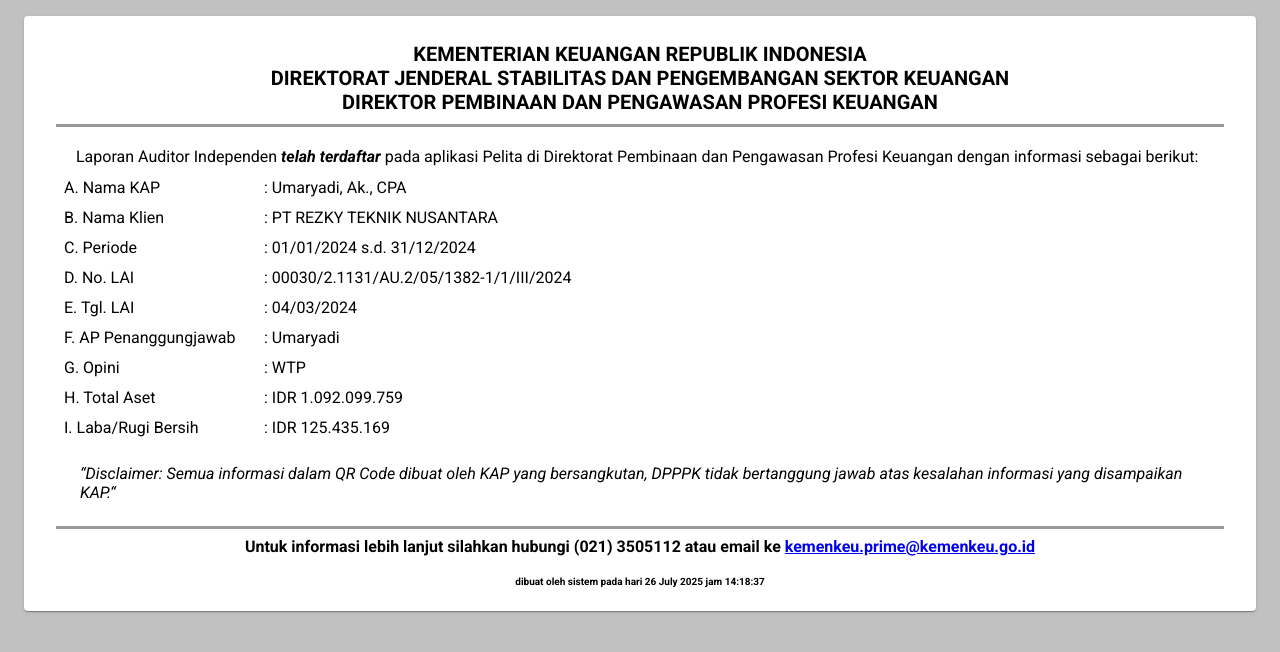
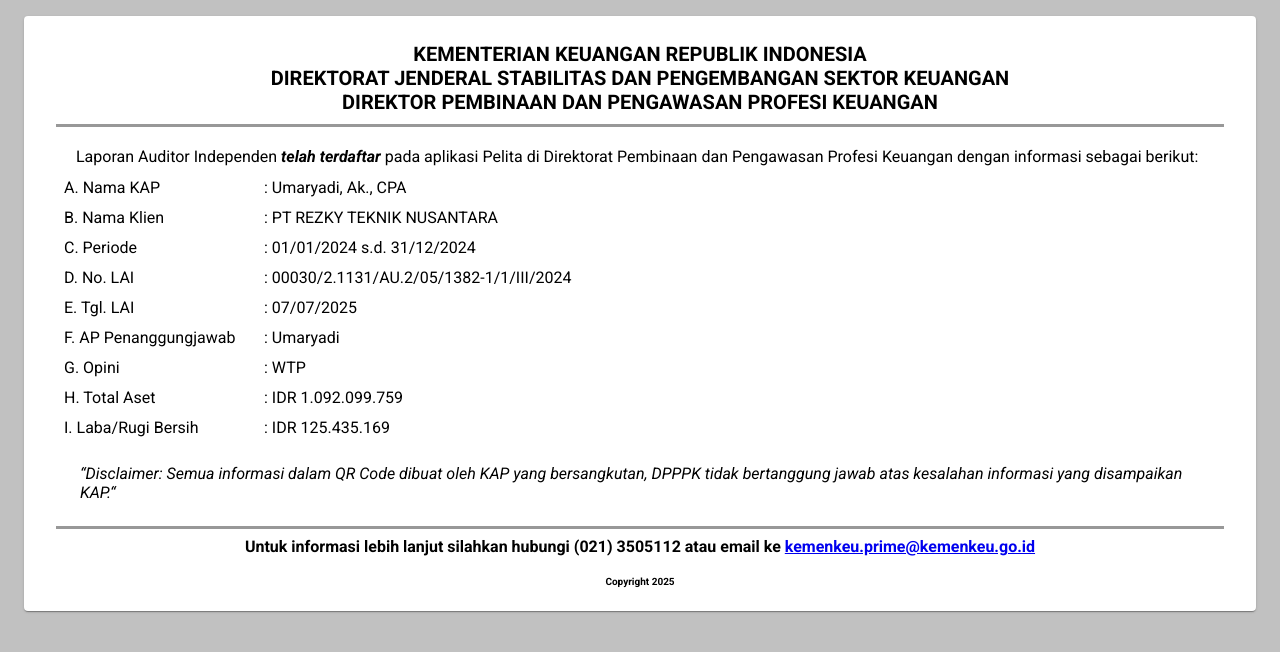
Before and after one commit to pelita-apikemenkeu/api, a plain HTML site: page index.html in a window 1280 px wide. Drawn offline with Linux system fonts and the light colour scheme.

Commit message:
Update and rename cslaporankeuangan.html to index.html

```diff
--- a/cslaporankeuangan.html
+++ b/index.html
@@ -148,7 +148,7 @@
 								E. Tgl. LAI
 							</div>
 							<div class='data-content'>
-								04/03/2024
+								07/07/2025
 							</div>
 						</div>
 						<div class='data-container'>
@@ -192,7 +192,7 @@
 					</div>
 					<div class='footer'>
 						<div class='footer-content'> Untuk informasi lebih lanjut silahkan hubungi (021) 3505112 atau email ke <a href='mailto:kemenkeu.prime@kemenkeu.go.id'>kemenkeu.prime@kemenkeu.go.id</a></div>
-						<div class='footer-content footer-generated-content'> dibuat oleh sistem pada hari 26 July 2025 jam 14:18:37 </div>
+						<div class='footer-content footer-generated-content'> Copyright 2025 </div>
 					</div>
 				</body>
 				</html>
```
